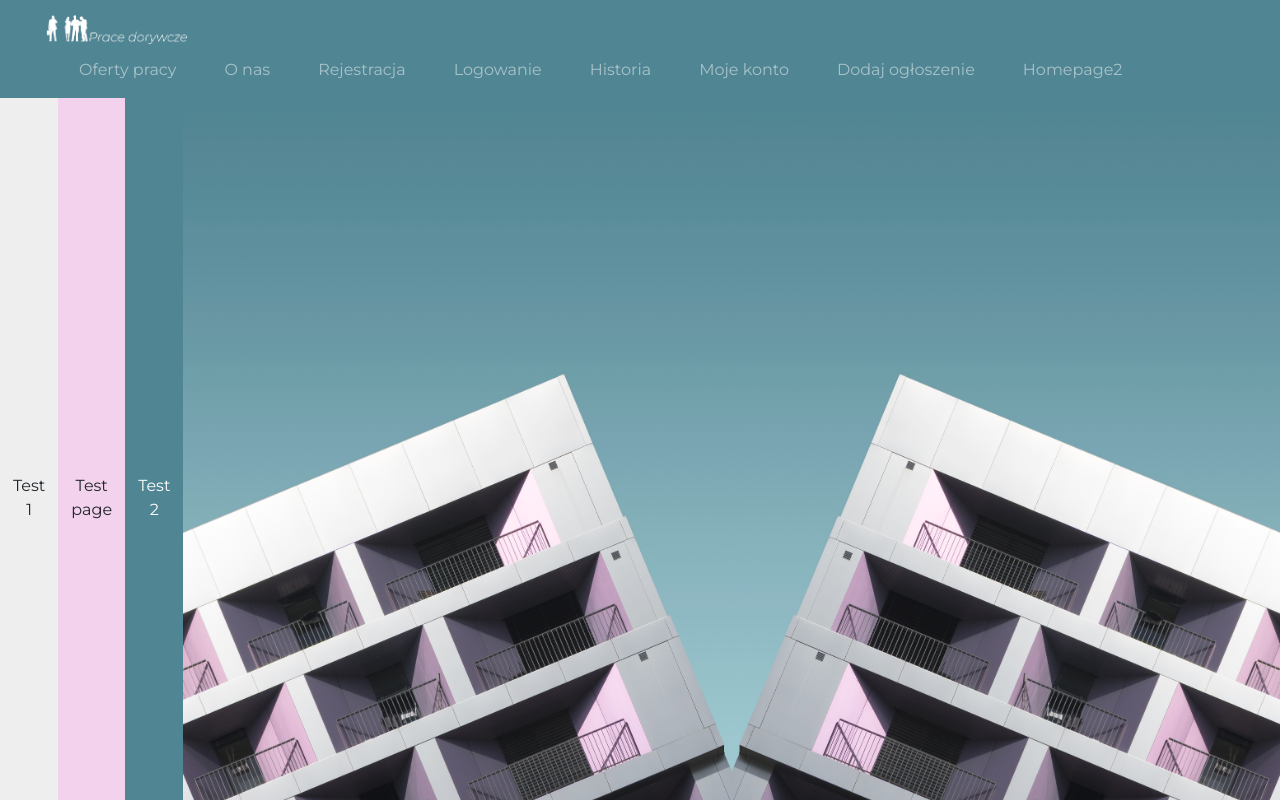
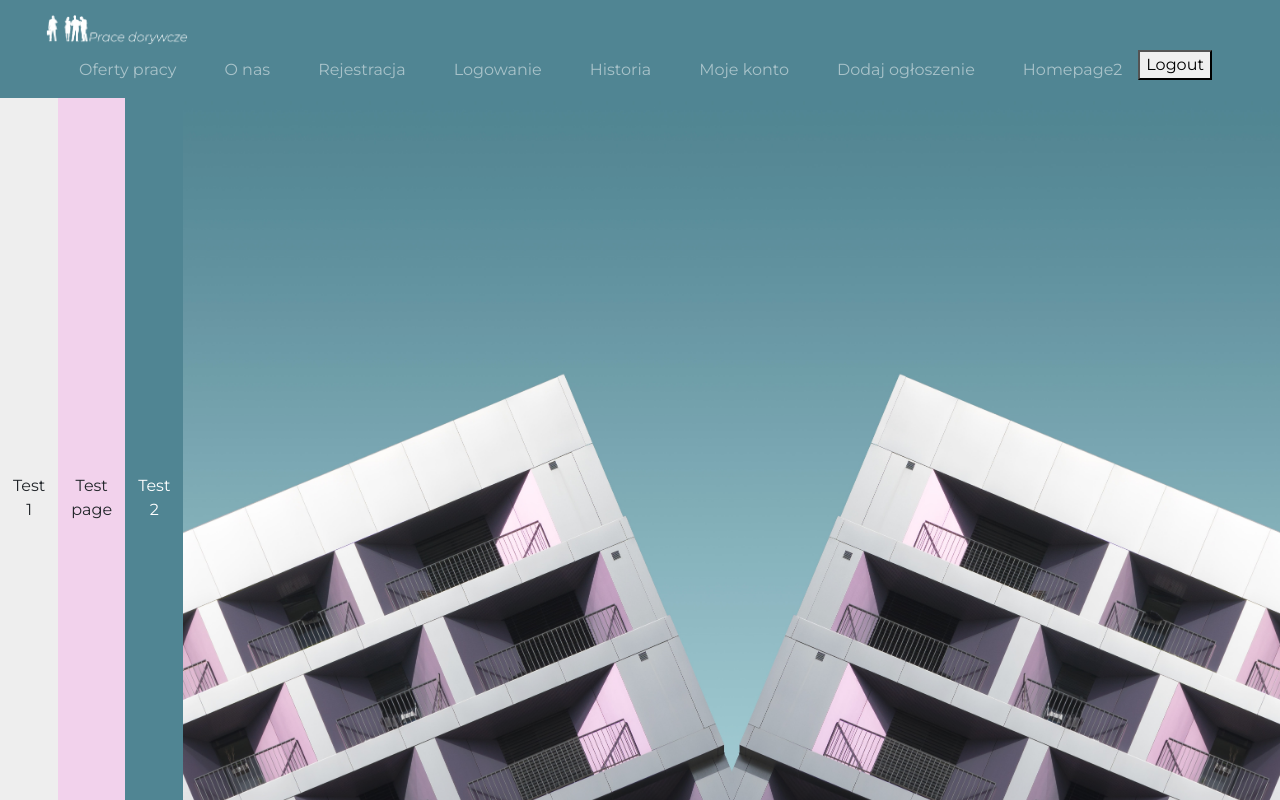
Before and after one commit to krzosa/OddJobsServiceFrontend, a React (Create React App) app: page / in a window 1280 px wide. Shown: the top 800 px of the page. Built offline with nearby package versions, Linux system fonts and the light colour scheme.

Commit message:
create button logout

```diff
--- a/src/components/navbar/Navbar.js
+++ b/src/components/navbar/Navbar.js
@@ -1,6 +1,8 @@
 import React, { Component } from "react";
 import { Link } from 'react-router-dom';
 import './Navbar.scss'
+import auth from "../../Auth/Auth";
+import axios from 'axios';
 
 class Navbar extends Component{
     render(){
@@ -21,6 +23,14 @@ class Navbar extends Component{
                     <Link className="nav-link ml-5" to="userpanel">Moje konto</Link>
                     <Link className="nav-link ml-5" to="addoffers">Dodaj ogłoszenie</Link>
                     <Link className="nav-link ml-5" to="homepage">Homepage2</Link>
+                    <div className="ml-3">
+                    <button onClick={() => {
+                       axios
+                       .get("http://149.156.146.249:60021/api/logout")
+                       .catch(err => console.log(err));
+                      auth.logout();
+                    }}>Logout</button>
+                    </div>
                 </div>
               </div>
             </nav>
```
